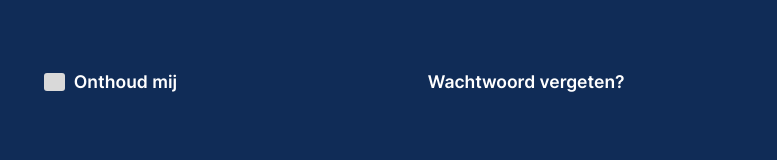
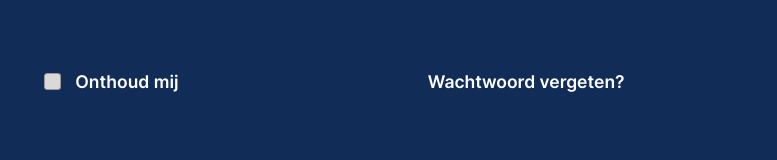
Before and after one commit to Leinadon/WDPR_H_2024, a React (Create React App) app in the folder client/: page /login in a window 1280 px wide. Shown: the part 451-611 px from the top of the page, without its empty margins (305-1082 px from the left). Built offline with nearby package versions, Linux system fonts and the light colour scheme.

Commit message:
home knop funcite gemaakt, checkboxes toegevoegd

```diff
--- a/client/src/Pages/Login.tsx
+++ b/client/src/Pages/Login.jsx
@@ -2,7 +2,7 @@ import React, { useRef, RefAttributes } from "react";
 
 import { useNavigate } from "react-router-dom";
 
-import { Button, Img, List, Slider, Text, Input } from "../components";
+import { Button, Img, List, Slider, Text, Input, CheckBox } from "../components";
 
 const LogInPaginaPage = () => {
   const navigate = useNavigate();
@@ -25,7 +25,7 @@ const LogInPaginaPage = () => {
               </Text>
             </div>
             <div className="Frame43" style={{ width: 100.67, height: 110.09, padding: 10, left: 960.33, top: 24, position: 'absolute', justifyContent: 'flex-start', alignItems: 'center', gap: 10, display: 'inline-flex' }}>
-                <img className="ReshotIllustrationWebsiteDevelopment5qs97cjh2a9f9a12" style={{ flex: '1 1 0', alignSelf: 'stretch' }} src="images\img_logo.png" />
+                <img className="ReshotIllustrationWebsiteDevelopment5qs97cjh2a9f9a12" style={{ flex: '1 1 0', alignSelf: 'stretch' }} src="images\img_logo.png" onClick={() => navigate("/")} />
             </div>
           </div>
           <div className="flex flex-col gap-[17px] h-[119px] md:h-auto item-left justify-center md:ml-[0] ml-[441.8px] mt-[42px] w-[425px] sm:w-full">
@@ -81,7 +81,12 @@ const LogInPaginaPage = () => {
             </List>
             <div className="h-7 md:h-[66px] md:ml-[0] ml-[18.8px] mt-7 relative w-[94%] sm:w-full">
               <div className="absolute bottom-[0] flex flex-row gap-[9px] h-[25px] md:h-auto items-center justify-start left-[0] p-2.5 right-[0] top-[0] w-[197px]">
-                <div className="bg-blue_gray-100 h-5 rounded-[3px] w-[21px]"></div>
+                 <CheckBox
+                    className="mb-1"
+                    inputClassName="h-5 mr-[5px] rounded-[3px] w-5"
+                    name="rectangleFive_Three"
+                    id="rectangleFive_Three"
+                  ></CheckBox>
                 <Text
                   className="flex-1 text-white-A700 text-xl text-left"
                   size="txtInterSemiBold20"
--- a/client/src/Pages/SignUpPagina.jsx
+++ b/client/src/Pages/SignUpPagina.jsx
@@ -21,7 +21,7 @@ const SignUpPaginaPage = () => {
               </Text>
             </div>
             <div className="Frame43" style={{ width: 100.67, height: 110.09, padding: 10, left: 960.33, top: 24, position: 'absolute', justifyContent: 'flex-start', alignItems: 'center', gap: 10, display: 'inline-flex' }}>
-                <img className="ReshotIllustrationWebsiteDevelopment5qs97cjh2a9f9a12" style={{ flex: '1 1 0', alignSelf: 'stretch' }} src="images\img_logo.png" />
+                <img className="ReshotIllustrationWebsiteDevelopment5qs97cjh2a9f9a12" style={{ flex: '1 1 0', alignSelf: 'stretch' }} src="images\img_logo.png"  onClick={() => navigate("/")}/>
             </div>
           </div>
           <Text
@@ -87,8 +87,8 @@ const SignUpPaginaPage = () => {
             <Input
               name="rectangleFive"
               placeholder=""
-              className="p-0 placeholder:bg-deep_orange-50 w-full"
-              wrapClassName="h-[54px] ml-3 md:ml-[0] mt-1 rounded-[27px]"
+              className="p-0 placeholder:bg-deep_orange-50 ml-3.5 mr-3.5 mt-2.5 mb-2.5 w-full"
+              wrapClassName="flex h-[54px] ml-1 md:ml-[0] mt-1 rounded-[54px]" //wrapClassName="flex h-[54px] ml-6 md:ml-[0] mt-[0] w-[100%]"
               shape="round"
             ></Input>
             <div className="flex flex-col h-11 md:h-auto items-left justify-start ml-0.5 md:ml-[0] mt-2.5 p-2.5 w-[454px] sm:w-full">
@@ -99,8 +99,8 @@ const SignUpPaginaPage = () => {
             <Input
               name="rectangleSix"
               placeholder=""
-              className="p-0 placeholder:bg-deep_orange-50 w-full"
-              wrapClassName="h-[54px] ml-2.5 md:ml-[0] mr-0.5 mt-0.5 rounded-[27px]"
+              className="p-0 placeholder:bg-deep_orange-50 ml-3.5 mr-3.5 mt-2.5 mb-2.5 w-full"
+              wrapClassName="flex h-[54px] ml-2.5 md:ml-[0] mr-0.5 mt-0.5 rounded-[27px]"
               shape="round"
             ></Input>
             <div className="flex flex-col h-11 md:h-auto items-left justify-start ml-0.5 md:ml-[0] mt-2.5 p-2.5 w-[464px] sm:w-full">
```
Also changed, not shown: client/src/App.tsx (+3 -4 lines).
